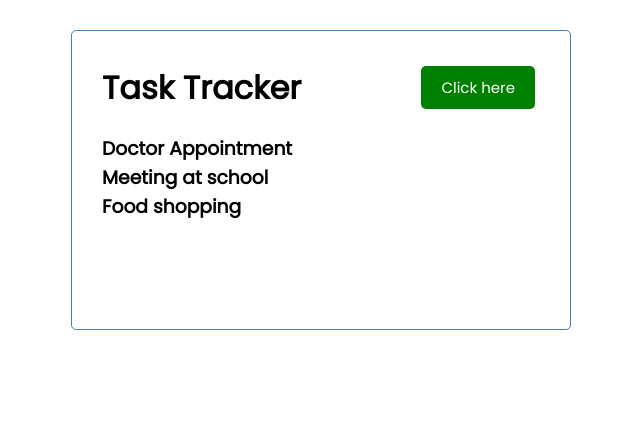
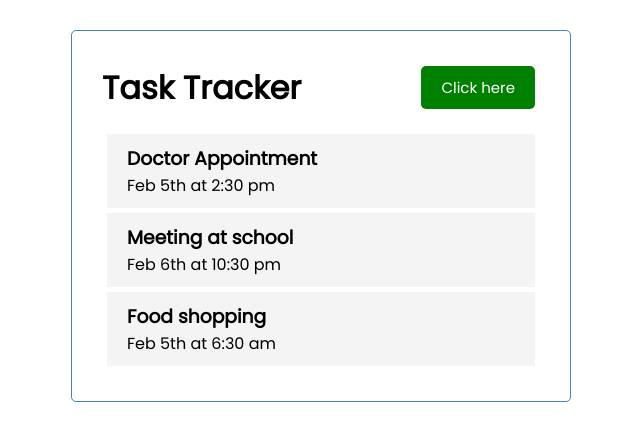
Before and after one commit to ZPrayag/ReactJS, a React (Create React App) app in the folder react-task-tracker/: page / in a window 1280 px wide. Shown: the top 440 px of the page, without its empty margins (319-959 px from the left). Built offline with nearby package versions, Linux system fonts and the light colour scheme.

Commit message:
Moved task list

```diff
--- a/react-task-tracker/src/components/Tasks.js
+++ b/react-task-tracker/src/components/Tasks.js
@@ -1,32 +1,12 @@
-const tasks = [
-  {
-    id: 1,
-    text: "Doctor Appointment",
-    day: "Feb 5th at 2:30 pm",
-    reminder: true,
-  },
-  {
-    id: 2,
-    text: "Meeting at school",
-    day: "Feb 6th at 10:30 pm",
-    reminder: true,
-  },
-  {
-    id: 3,
-    text: "Food shopping",
-    day: "Feb 5th at 6:30 am",
-    reminder: false,
-  },
-];
+import Task from "./Task";
 
-const Tasks = () => {
+const Tasks = ({ tasks }) => {
   return (
     <>
       {tasks.map((task) => (
-        <h3 key={task.id}>{task.text}</h3>
+        <Task key={task.id} task={task} />
       ))}
     </>
   );
 };
-
 export default Tasks;
```
